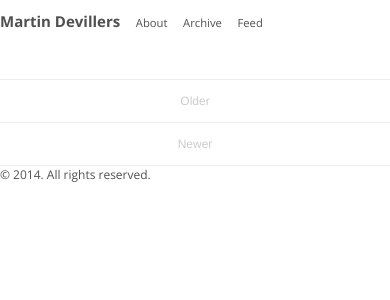
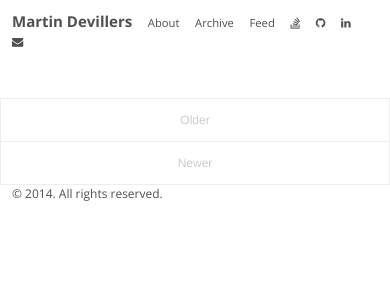
Before and after one commit to MartinDevillers/MartinDevillers.github.io, a Jekyll site: the page built from index.html, in a window 390 px wide. Shown: the top 300 px of the page. Built offline with Jekyll 4.4.1, drawn with Linux system fonts in a browser that asks for light colours; nearby versions of some CDN libraries; Markdown is read by kramdown in place of the engine named in the settings; the list of posts is cut into pages by our own code.

Commit message:
Comments links; font awesome; social links; CSS fix

```diff
--- a/_includes/head.html
+++ b/_includes/head.html
@@ -15,6 +15,7 @@
 
   <!-- CSS -->
   <link href='http://fonts.googleapis.com/css?family=Open+Sans:400italic,700italic,400,700' rel='stylesheet' type='text/css'>
+  <link href="//maxcdn.bootstrapcdn.com/font-awesome/4.1.0/css/font-awesome.min.css" rel="stylesheet">
   <link rel="stylesheet" href="/styles/poole.css">
   <link rel="stylesheet" href="/styles/syntax.css">
 
--- a/_layouts/default.html
+++ b/_layouts/default.html
@@ -15,6 +15,12 @@
               &nbsp;&nbsp;&nbsp;<small><a href="{{ page[1]  }}">{{ page[0] }}</a></small>
           {% endfor %}
 
+			&nbsp;&nbsp;&nbsp;<small><a href="http://stackoverflow.com/users/546967/martin-devillers" title="View Stack Overflow profile"><i class="fa fa-stack-overflow"></i></a></small>
+			&nbsp;&nbsp;&nbsp;<small><a href="https://github.com/MartinDevillers" title="View GitHub profile"><i class="fa fa-github"></i></a></small>
+			&nbsp;&nbsp;&nbsp;<small><a href="https://www.linkedin.com/in/mdevillers" title="View LinkedIn profile"><i class="fa fa-linkedin"></i></a></small>
+			&nbsp;&nbsp;&nbsp;<small><a href="http://www.google.com/recaptcha/mailhide/d?k=01yif83DZLqB6GUZdXOUR6cw==&amp;c=rtcKWPNyvvhoU0994rhAkNgrNkFHLXuPQ23TncyjFQM=" onclick="window.open('http://www.google.com/recaptcha/mailhide/d?k\07501yif83DZLqB6GUZdXOUR6cw\75\75\46c\75rtcKWPNyvvhoU0994rhAkNgrNkFHLXuPQ23TncyjFQM\075', '', 'toolbar=0,scrollbars=0,location=0,statusbar=0,menubar=0,resizable=0,width=500,height=300'); return false;" title="Send me an e-mail!">
+				<i class="fa fa-envelope"></i>
+			</a></small>
         </h3>
       </div>
 	</div>
--- a/index.html
+++ b/index.html
@@ -15,6 +15,8 @@
     <span class="post-date">{{ post.date | date_to_string }}</span>
 
     {{ post.content }}
+
+	<p><a href="{{ post.url }}#disqus_thread">View comments</a></p>
   </div>
   {% endfor %}
 </div>
--- a/styles/poole.css
+++ b/styles/poole.css
@@ -281,20 +281,6 @@
   background-color: #f9f9f9;
 }
 
-
-/*
- * Container
- *
- * Center the page content.
- */
-
-.container {
-  max-width: 700px;
-  margin-left:  auto;
-  margin-right: auto;
-}
-
-
 /*
  * Masthead
  *
@@ -431,14 +417,14 @@
 }
 
 /* */
-.post > p, .post > span, .post > h1, .post > h2, .post > h3, .post > table, .post > blockquote, .post > ul, .post > ol {
+.container, .post > p, .post > span, .post > h1, .post > h2, .post > h3, .post > table, .post > blockquote, .post > ul, .post > ol  {
   max-width: 700px;
   margin-left:  auto;
   margin-right: auto;
 }
 
 @media (max-width: 750px) {
-  .post > p, .post > span, .post > h1, .post > h2, .post > h3, .post > table, .post > blockquote  {
+  .container, .post > p, .post > span, .post > h1, .post > h2, .post > h3, .post > table, .post > blockquote  {
     padding-left: 1rem;
     padding-right: 1rem;
   }
```
Also changed, not shown: _includes/comments.html (+8 -0 lines), _layouts/post.html (+4 -3 lines).
